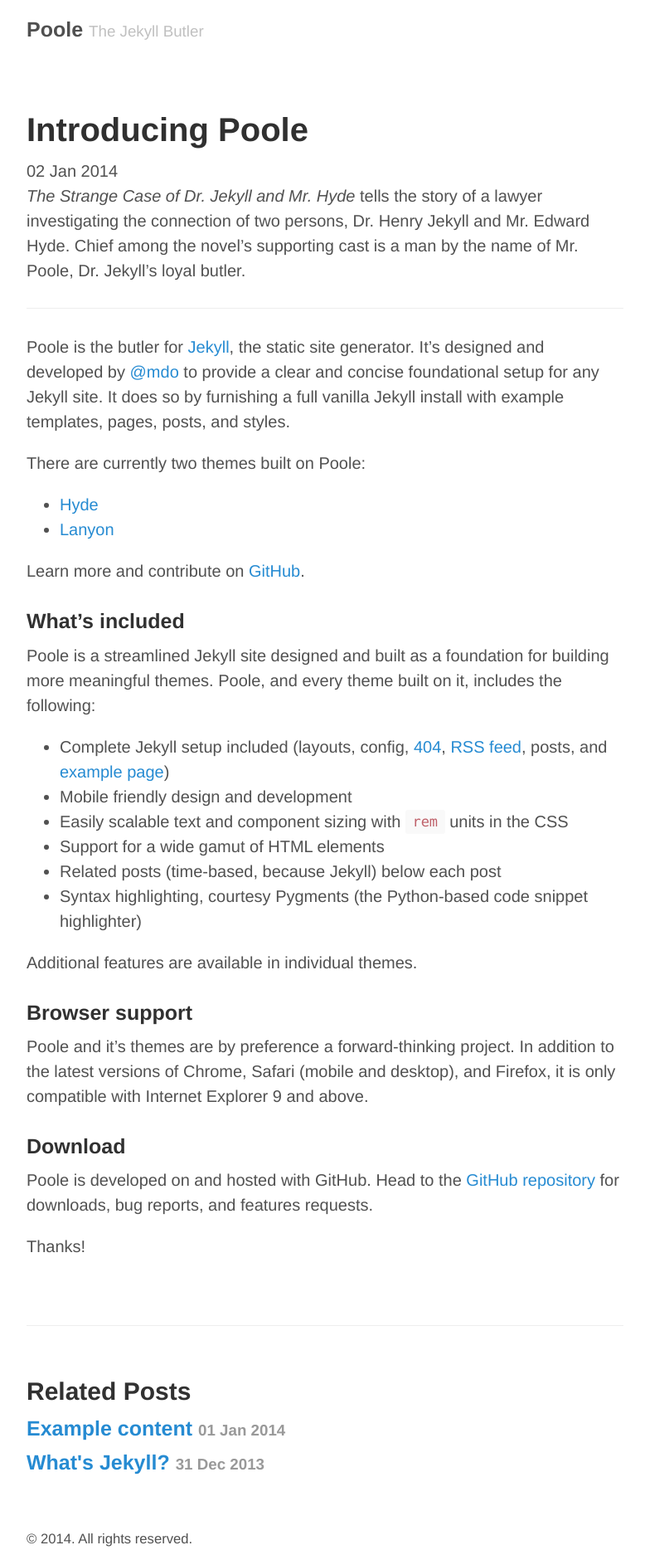
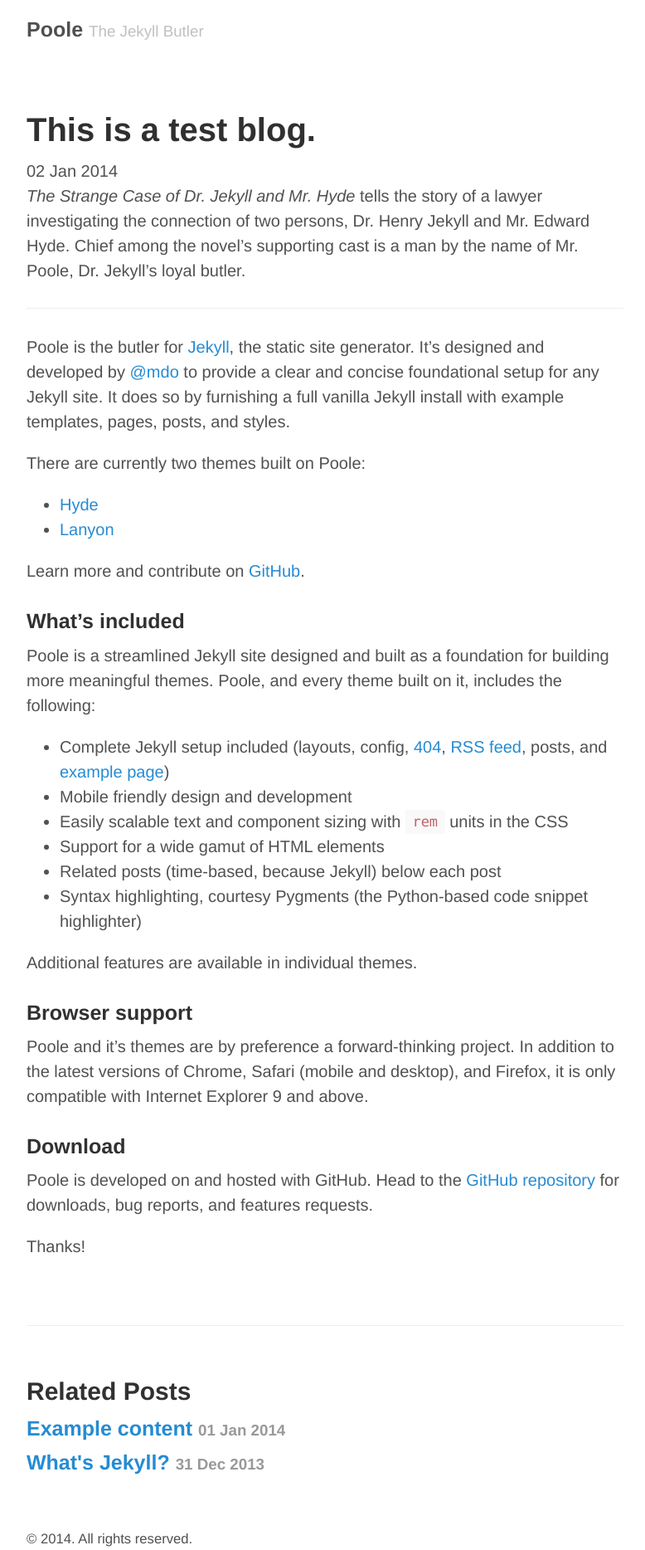
Before and after one commit to kaysabelle/blog, a Jekyll site: the page built from _posts/2014-01-02-introducing-poole.md, in a window 1280 px wide. Shown: the whole page at 83% size, without its empty margins (248-1026 px from the left). Built offline with Jekyll 4.4.1, drawn with Linux system fonts in a browser that asks for light colours.

Commit message:
Update 2014-01-02-introducing-poole.md

```diff
--- a/_posts/2014-01-02-introducing-poole.md
+++ b/_posts/2014-01-02-introducing-poole.md
@@ -1,6 +1,6 @@
 ---
 layout: post
-title: Introducing Poole
+title: This is a test blog.
 ---
 
 *The Strange Case of Dr. Jekyll and Mr. Hyde* tells the story of a lawyer investigating the connection of two persons, Dr. Henry Jekyll and Mr. Edward Hyde. Chief among the novel's supporting cast is a man by the name of Mr. Poole, Dr. Jekyll's loyal butler.
```
